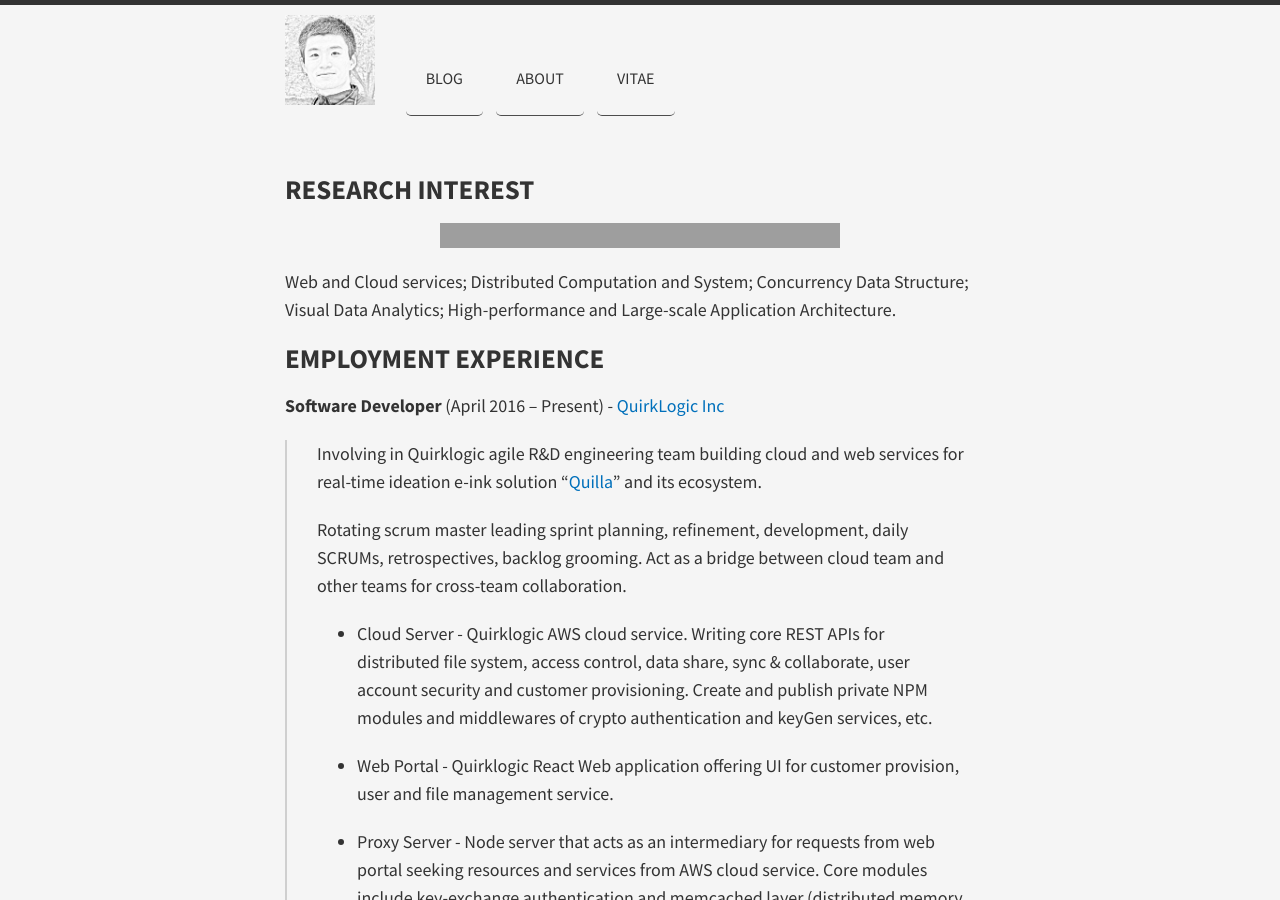
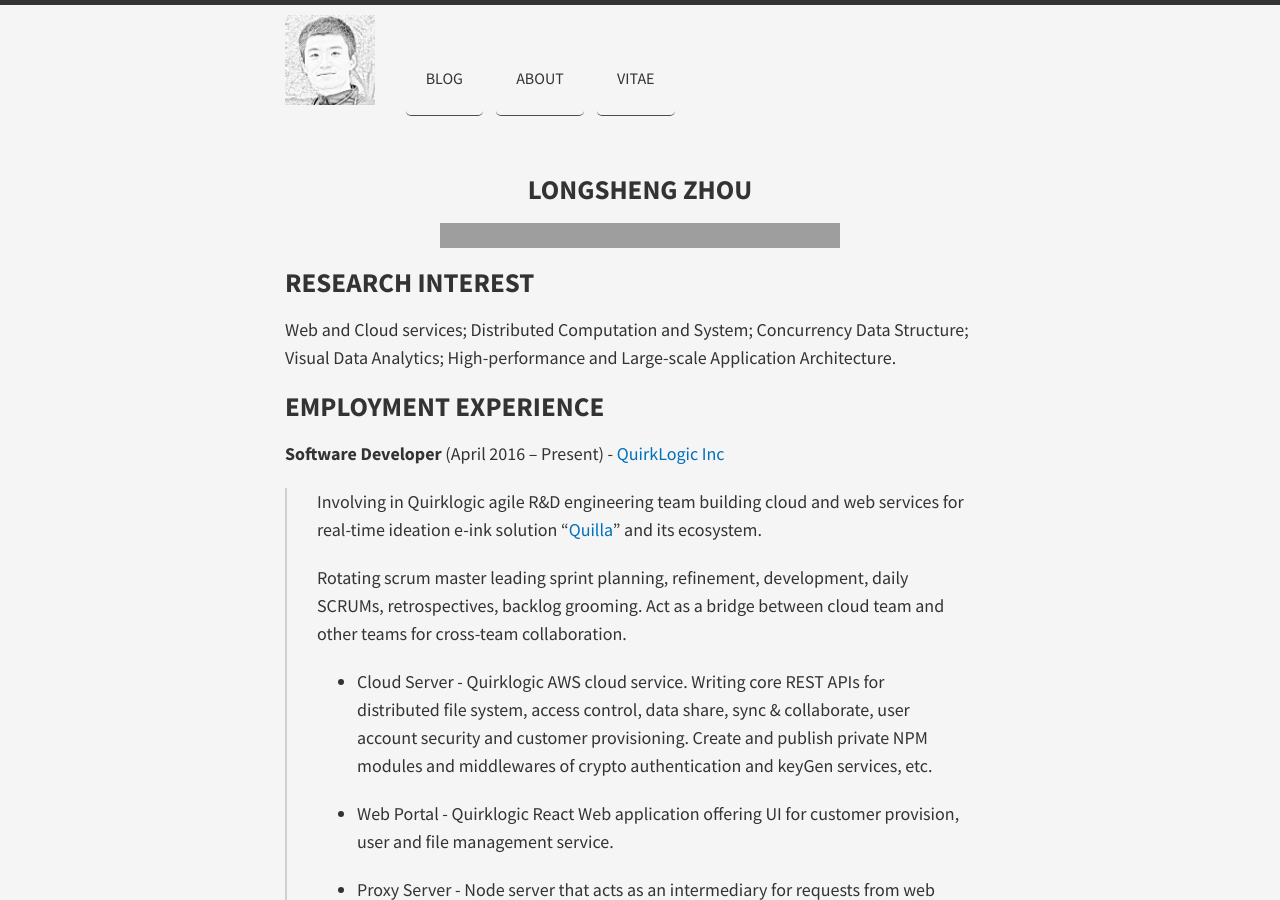
Before and after one commit to lszhou/lszhou.github.com, a Jekyll site: the page built from vitae/index.md, in a window 1280 px wide and 900 px high. Built offline with Jekyll 4.4.1, drawn with Linux system fonts in a browser that asks for light colours; nearby versions of some CDN libraries; grey boxes are pictures that could not be loaded.

Commit message:
formatting

```diff
--- a/vitae/index.md
+++ b/vitae/index.md
@@ -8,9 +8,11 @@ title:
 
 </center>
 
+# <center>LONGSHENG ZHOU</center>
+---
+
 RESEARCH INTEREST
-------
-<hr/>
+===
 
 Web and Cloud services; Distributed Computation and System; Concurrency Data Structure; Visual Data Analytics; High-performance and Large-scale Application Architecture.
 
```
